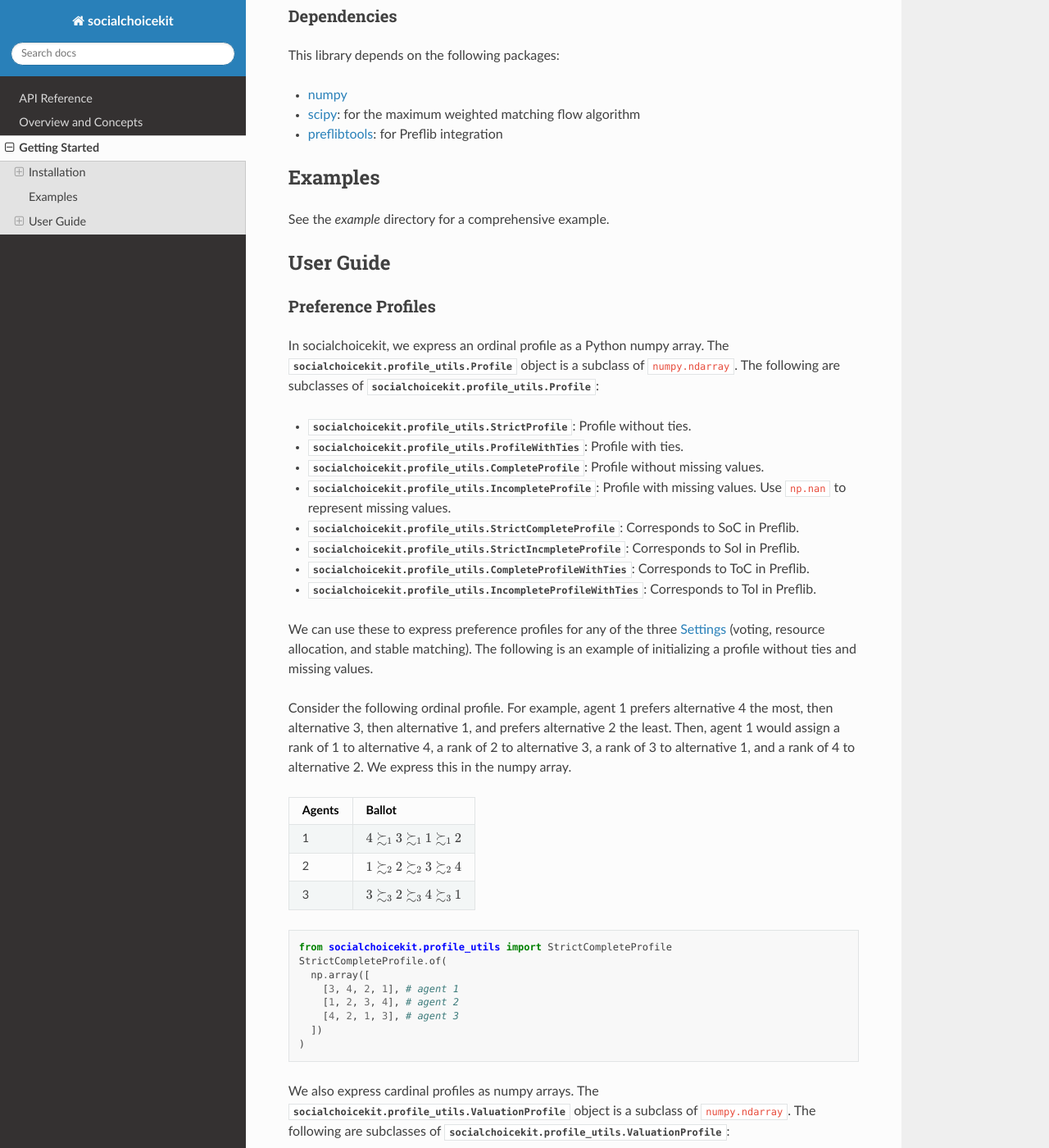
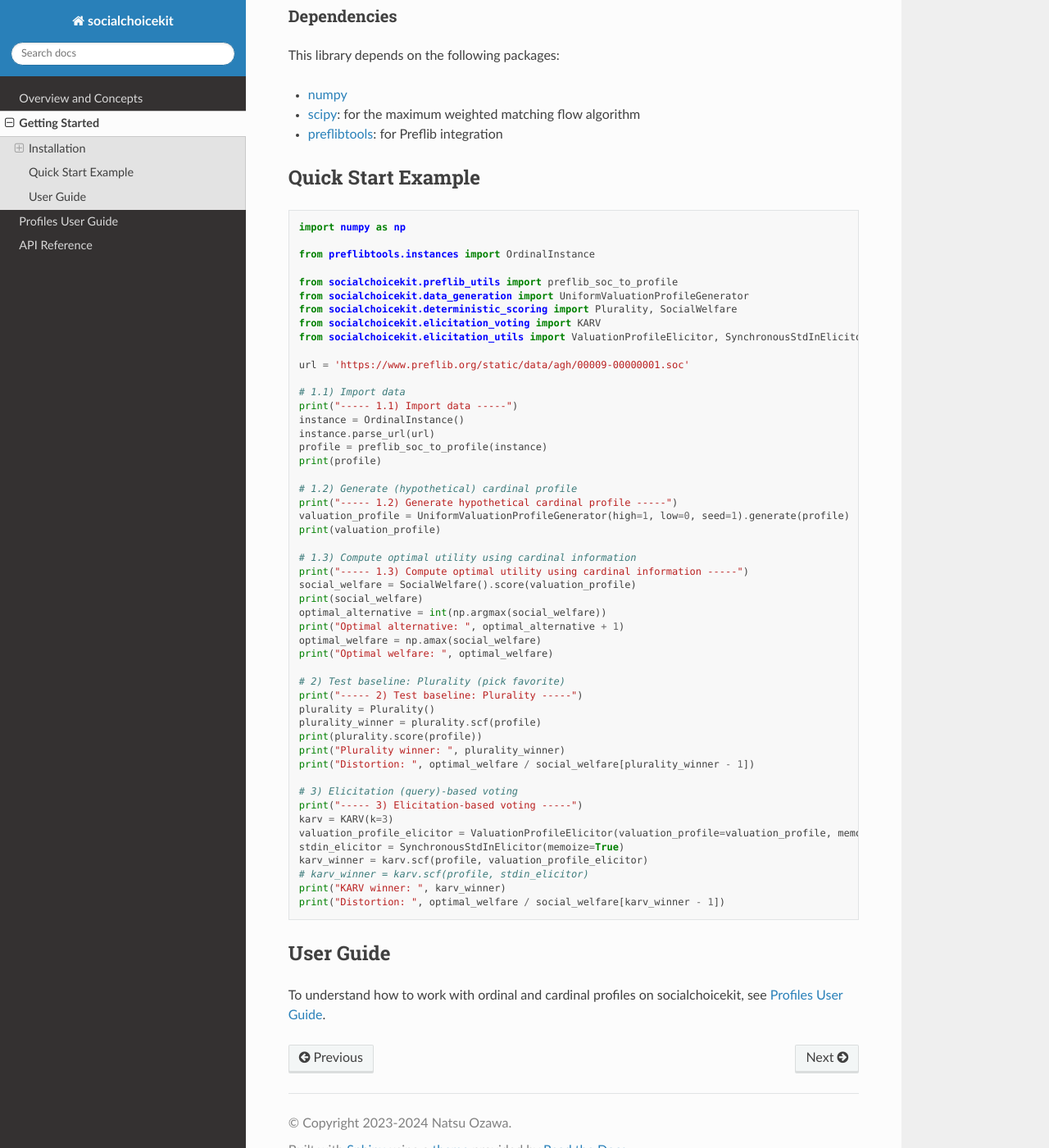
Before and after one commit to natsuozawa/socialchoicekit, a Sphinx documentation site: the page built from docs/getting_started.rst, in a window 1280 px wide and 1400 px high, scrolled down 423 px. Shown: the whole window at 82% size. Built offline with Sphinx 7.4.7 and the Read the Docs theme 2.0.0, drawn with Linux system fonts in a browser that asks for light colours; some of the changed text lies outside the part shown.

Commit message:
Complete profiles user guide and copy paste example code

```diff
--- a/docs/concepts.rst
+++ b/docs/concepts.rst
@@ -15,6 +15,7 @@
 The Handbook of Computational Social Choice is a detailed resource with a good introductory chapter [BCELP2016]_. Access to the PDF is provided for free `here <https://procaccia.info/wp-content/uploads/2020/03/comsoc.pdf>`_.
 
 .. _settings:
+
 Settings
 --------
 In this library, we use the following settings.
--- a/docs/getting_started.rst
+++ b/docs/getting_started.rst
@@ -26,91 +26,63 @@
 - `scipy <https://scipy.org/>`_: for the maximum weighted matching flow algorithm
 - `preflibtools <https://preflib.github.io/preflibtools/>`_: for Preflib integration
 
-Examples
---------
+Quick Start Example
+-------------------
 
-See the `example` directory for a comprehensive example.
+.. code-block:: python
+
+  import numpy as np
+
+  from preflibtools.instances import OrdinalInstance
+
+  from socialchoicekit.preflib_utils import preflib_soc_to_profile
+  from socialchoicekit.data_generation import UniformValuationProfileGenerator
+  from socialchoicekit.deterministic_scoring import Plurality, SocialWelfare
+  from socialchoicekit.elicitation_voting import KARV
+  from socialchoicekit.elicitation_utils import ValuationProfileElicitor, SynchronousStdInElicitor
+
+  url = 'https://www.preflib.org/static/data/agh/00009-00000001.soc'
+
+  # 1.1) Import data
+  print("----- 1.1) Import data -----")
+  instance = OrdinalInstance()
+  instance.parse_url(url)
+  profile = preflib_soc_to_profile(instance)
+  print(profile)
+
+  # 1.2) Generate (hypothetical) cardinal profile
+  print("----- 1.2) Generate hypothetical cardinal profile -----")
+  valuation_profile = UniformValuationProfileGenerator(high=1, low=0, seed=1).generate(profile)
+  print(valuation_profile)
+
+  # 1.3) Compute optimal utility using cardinal information
+  print("----- 1.3) Compute optimal utility using cardinal information -----")
+  social_welfare = SocialWelfare().score(valuation_profile)
+  print(social_welfare)
+  optimal_alternative = int(np.argmax(social_welfare))
+  print("Optimal alternative: ", optimal_alternative + 1)
+  optimal_welfare = np.amax(social_welfare)
+  print("Optimal welfare: ", optimal_welfare)
+
+  # 2) Test baseline: Plurality (pick favorite)
+  print("----- 2) Test baseline: Plurality -----")
+  plurality = Plurality()
+  plurality_winner = plurality.scf(profile)
+  print(plurality.score(profile))
+  print("Plurality winner: ", plurality_winner)
+  print("Distortion: ", optimal_welfare / social_welfare[plurality_winner - 1])
+
+  # 3) Elicitation (query)-based voting
+  print("----- 3) Elicitation-based voting -----")
+  karv = KARV(k=3)
+  valuation_profile_elicitor = ValuationProfileElicitor(valuation_profile=valuation_profile, memoize=True)
+  stdin_elicitor = SynchronousStdInElicitor(memoize=True)
+  karv_winner = karv.scf(profile, valuation_profile_elicitor)
+  # karv_winner = karv.scf(profile, stdin_elicitor)
+  print("KARV winner: ", karv_winner)
+  print("Distortion: ", optimal_welfare / social_welfare[karv_winner - 1])
 
 User Guide
 ----------
 
-Preference Profiles
-^^^^^^^^^^^^^^^^^^^
-
-In socialchoicekit, we express an ordinal profile as a Python numpy array. The :class:`socialchoicekit.profile_utils.Profile` object is a subclass of ``numpy.ndarray``. The following are subclasses of :class:`socialchoicekit.profile_utils.Profile`:
-
-- :class:`socialchoicekit.profile_utils.StrictProfile`: Profile without ties.
-- :class:`socialchoicekit.profile_utils.ProfileWithTies`: Profile with ties.
-- :class:`socialchoicekit.profile_utils.CompleteProfile`: Profile without missing values.
-- :class:`socialchoicekit.profile_utils.IncompleteProfile`: Profile with missing values. Use ``np.nan`` to represent missing values.
-- :class:`socialchoicekit.profile_utils.StrictCompleteProfile`: Corresponds to SoC in Preflib.
-- :class:`socialchoicekit.profile_utils.StrictIncmpleteProfile`: Corresponds to SoI in Preflib.
-- :class:`socialchoicekit.profile_utils.CompleteProfileWithTies`: Corresponds to ToC in Preflib.
-- :class:`socialchoicekit.profile_utils.IncompleteProfileWithTies`: Corresponds to ToI in Preflib.
-
-We can use these to express preference profiles for any of the three :ref:`settings` (voting, resource allocation, and stable matching).
-The following is an example of initializing a profile without ties and missing values.
-
-Consider the following ordinal profile. For example, agent 1 prefers alternative 4 the most, then alternative 3, then alternative 1, and prefers alternative 2 the least. Then, agent 1 would assign a rank of 1 to alternative 4, a rank of 2 to alternative 3, a rank of 3 to alternative 1, and a rank of 4 to alternative 2. We express this in the numpy array.
-
-+--------+--------------------------------------------------+
-| Agents | Ballot                                           |
-+========+==================================================+
-| 1      | :math:`4 \succsim_1 3 \succsim_1 1 \succsim_1 2` |
-+--------+--------------------------------------------------+
-| 2      | :math:`1 \succsim_2 2 \succsim_2 3 \succsim_2 4` |
-+--------+--------------------------------------------------+
-| 3      | :math:`3 \succsim_3 2 \succsim_3 4 \succsim_3 1` |
-+--------+--------------------------------------------------+
-
-.. code-block:: python
-
-  from socialchoicekit.profile_utils import StrictCompleteProfile
-  StrictCompleteProfile.of(
-    np.array([
-      [3, 4, 2, 1], # agent 1
-      [1, 2, 3, 4], # agent 2
-      [4, 2, 1, 3], # agent 3
-    ])
-  )
-
-We also express cardinal profiles as numpy arrays. The :class:`socialchoicekit.profile_utils.ValuationProfile` object is a subclass of ``numpy.ndarray``. The following are subclasses of :class:`socialchoicekit.profile_utils.ValuationProfile`:
-
-- :class:`socialchoicekit.profile_utils.CompleteValuationProfile`: Valuation profile without missing values.
-- :class:`socialchoicekit.profile_utils.InompleteValuationProfile`: Valuation profile with missing values. Use ``np.nan`` to represent missing values.
-- :class:`socialchoicekit.profile_utils.IntegerValuationProfile`: Valuation profile with integer utilities. This must be complete because ``np.nan`` cannot be used inside an integer array.
-
-+-----------------------+------+------+------+------+
-| Agents \ Alternatives | 1    | 2    | 3    | 4    |
-+-----------------------+------+------+------+------+
-| 1                     | 0.25 | 0.1  | 0.3  | 0.35 |
-+-----------------------+------+------+------+------+
-| 2                     | 0.5  | 0.2  | 0.16 | 0.14 |
-+-----------------------+------+------+------+------+
-| 3                     | 0.9  | 0.05 | 0.03 | 0.02 |
-+-----------------------+------+------+------+------+
-
-
-If in the above example the agents had the above cardinal profile, we can express it in socialchoicekit as follows:
-
-.. code-block:: python
-
-  from socialchoicekit.profile_utils import CompleteValuationProfile
-  CompleteValuationProfile.of(
-    np.array([
-      [0.25, 0.1, 0.3, 0.35], # agent 1
-      [0.5, 0.2, 0.16, 0.14], # agent 2
-      [0.9, 0.05, 0.03, 0.02], # agent 3
-    ])
-  )
-
-Preflib Integration
-^^^^^^^^^^^^^^^^^^^
-
-Instead of manually creating profiles, we support loading data directly from the `Preflib <https://preflib.github.io/>`_.
-
-- :func:`socialchoicekit.preflib_utils.preflib_soc_to_profile`: Load a Preflib dataset in SoC form to :class:`socialchoicekit.profile_utils.StrictCompleteProfile`.
-- :func:`socialchoicekit.preflib_utils.preflib_soi_to_profile`: Load a Preflib dataset in SoI form to :class:`socialchoicekit.profile_utils.StrictIncompleteProfile`.
-- :func:`socialchoicekit.preflib_utils.preflib_toc_to_profile`: Load a Preflib dataset in ToC form to :class:`socialchoicekit.profile_utils.CompleteProfileWithTies`.
-- :func:`socialchoicekit.preflib_utils.preflib_toi_to_profile`: Load a Preflib dataset in ToI form to :class:`socialchoicekit.profile_utils.IncompleteProfileWithTies`.
-- :func:`socialchoicekit.preflib_utils.preflib_categorical_to_profile`: Load a Preflib dataset in categorical form to :class:`socialchoicekit.profile_utils.IncompleteProfileWithTies`.
+To understand how to work with ordinal and cardinal profiles on socialchoicekit, see :ref:`profiles`.
--- a/docs/index.rst
+++ b/docs/index.rst
@@ -25,9 +25,10 @@
 - :ref:`modules`
 
 .. toctree::
-   modules
    concepts
    getting_started
+   profiles
+   modules
    :maxdepth: 1
    :hidden:
 
--- /dev/null
+++ b/docs/profiles.rst
@@ -0,0 +1,111 @@
+.. _profiles:
+
+Profiles User Guide
+===================
+
+Preference Profiles
+-------------------
+
+In socialchoicekit, we express an ordinal profile as a Python numpy array. The :class:`socialchoicekit.profile_utils.Profile` object is a subclass of ``numpy.ndarray``. The following are subclasses of :class:`socialchoicekit.profile_utils.Profile`:
+
+- :class:`socialchoicekit.profile_utils.StrictProfile`: Profile without ties.
+- :class:`socialchoicekit.profile_utils.ProfileWithTies`: Profile with ties.
+- :class:`socialchoicekit.profile_utils.CompleteProfile`: Profile without missing values.
+- :class:`socialchoicekit.profile_utils.IncompleteProfile`: Profile with missing values. Use ``np.nan`` to represent missing values.
+- :class:`socialchoicekit.profile_utils.StrictCompleteProfile`: Corresponds to SoC in Preflib.
+- :class:`socialchoicekit.profile_utils.StrictIncmpleteProfile`: Corresponds to SoI in Preflib.
+- :class:`socialchoicekit.profile_utils.CompleteProfileWithTies`: Corresponds to ToC in Preflib.
+- :class:`socialchoicekit.profile_utils.IncompleteProfileWithTies`: Corresponds to ToI in Preflib.
+
+We can use these to express preference profiles for any of the three :ref:`settings` (voting, resource allocation, and stable matching).
+The following is an example of initializing a profile without ties and missing values.
+
+Consider the following ordinal profile. For example, agent 1 prefers alternative 4 the most, then alternative 3, then alternative 1, and prefers alternative 2 the least. Then, agent 1 would assign a rank of 1 to alternative 4, a rank of 2 to alternative 3, a rank of 3 to alternative 1, and a rank of 4 to alternative 2. We express this in the numpy array.
+
++--------+--------------------------------------------------+
+| Agents | Ballot                                           |
++========+==================================================+
+| 1      | :math:`4 \succsim_1 3 \succsim_1 1 \succsim_1 2` |
++--------+--------------------------------------------------+
+| 2      | :math:`1 \succsim_2 2 \succsim_2 3 \succsim_2 4` |
++--------+--------------------------------------------------+
+| 3      | :math:`3 \succsim_3 2 \succsim_3 4 \succsim_3 1` |
++--------+--------------------------------------------------+
+
+.. code-block:: python
+
+  from socialchoicekit.profile_utils import StrictCompleteProfile
+  StrictCompleteProfile.of(
+    np.array([
+      [3, 4, 2, 1], # agent 1
+      [1, 2, 3, 4], # agent 2
+      [4, 2, 1, 3], # agent 3
+    ])
+  )
+
+We also express cardinal profiles as numpy arrays. The :class:`socialchoicekit.profile_utils.ValuationProfile` object is a subclass of ``numpy.ndarray``. The following are subclasses of :class:`socialchoicekit.profile_utils.ValuationProfile`:
+
+- :class:`socialchoicekit.profile_utils.CompleteValuationProfile`: Valuation profile without missing values.
+- :class:`socialchoicekit.profile_utils.InompleteValuationProfile`: Valuation profile with missing values. Use ``np.nan`` to represent missing values.
+- :class:`socialchoicekit.profile_utils.IntegerValuationProfile`: Valuation profile with integer utilities. This must be complete because ``np.nan`` cannot be used inside an integer array.
+
++-----------------------+------+------+------+------+
+| Agents \ Alternatives | 1    | 2    | 3    | 4    |
++-----------------------+------+------+------+------+
+| 1                     | 0.25 | 0.1  | 0.3  | 0.35 |
++-----------------------+------+------+------+------+
+| 2                     | 0.5  | 0.2  | 0.16 | 0.14 |
++-----------------------+------+------+------+------+
+| 3                     | 0.9  | 0.05 | 0.03 | 0.02 |
++-----------------------+------+------+------+------+
+
+
+If in the above example the agents had the above cardinal profile, we can express it in socialchoicekit as follows:
+
+.. code-block:: python
+
+  from socialchoicekit.profile_utils import CompleteValuationProfile
+  CompleteValuationProfile.of(
+    np.array([
+      [0.25, 0.1, 0.3, 0.35], # agent 1
+      [0.5, 0.2, 0.16, 0.14], # agent 2
+      [0.9, 0.05, 0.03, 0.02], # agent 3
+    ])
+  )
+
+Preflib Integration
+-------------------
+
+Instead of manually creating profiles, we support loading data directly from the `Preflib <https://preflib.github.io/>`_.
+
+- :func:`socialchoicekit.preflib_utils.preflib_soc_to_profile`: Load a Preflib dataset in SoC form to :class:`socialchoicekit.profile_utils.StrictCompleteProfile`.
+- :func:`socialchoicekit.preflib_utils.preflib_soi_to_profile`: Load a Preflib dataset in SoI form to :class:`socialchoicekit.profile_utils.StrictIncompleteProfile`.
+- :func:`socialchoicekit.preflib_utils.preflib_toc_to_profile`: Load a Preflib dataset in ToC form to :class:`socialchoicekit.profile_utils.CompleteProfileWithTies`.
+- :func:`socialchoicekit.preflib_utils.preflib_toi_to_profile`: Load a Preflib dataset in ToI form to :class:`socialchoicekit.profile_utils.IncompleteProfileWithTies`.
+- :func:`socialchoicekit.preflib_utils.preflib_categorical_to_profile`: Load a Preflib dataset in categorical form to :class:`socialchoicekit.profile_utils.IncompleteProfileWithTies`.
+
+.. code-block:: python
+
+  from preflibtools.instances import OrdinalInstance
+  from socialchoicekit.preflib_utils import preflib_soc_to_profile
+
+  url = 'https://www.preflib.org/static/data/agh/00009-00000001.soc'
+  instance = OrdinalInstance()
+  instance.parse_url(url)
+  profile = preflib_soc_to_profile(instance)
+
+Profile Generation
+------------------
+
+We have functions to (trivially) generate or convert profiles.
+
+- :func:`socialchoicekit.profile_utils.compute_ordinal_profile`: Compute the ordinal profile given a cardinal profile.
+- :class:`socialchoicekit.data_generation.NormalValuationProfileGenerator`: Generate a cardinal profile that is consistent with a given ordinal profile, using a normal distribution of values.
+- :class:`socialchoicekit.data_generation.UniformValuationProfileGenerator`: Generate a cardinal profile that is consistent with a given ordinal profile, using a uniform distribution of values.
+- :func:`socialchoicekit.profile_utils.incomplete_profile_to_complete_profile`: Fill in missing values in an ordinal profile with the least preferred rank.
+- :func:`socialchoicekit.profile_utils.incomplete_valuation_profile_to_complete_valuation_profile`: Fill in missing values in a cardinal profile with utility of 0.
+- :func:`socialchoicekit.profile_utils.profile_with_ties_to_strict_profile`: Break ties in a profile with ties.
+
+.. code-block:: python
+
+  valuation_profile = UniformValuationProfileGenerator(high=1, low=0, seed=1).generate(profile)
```
